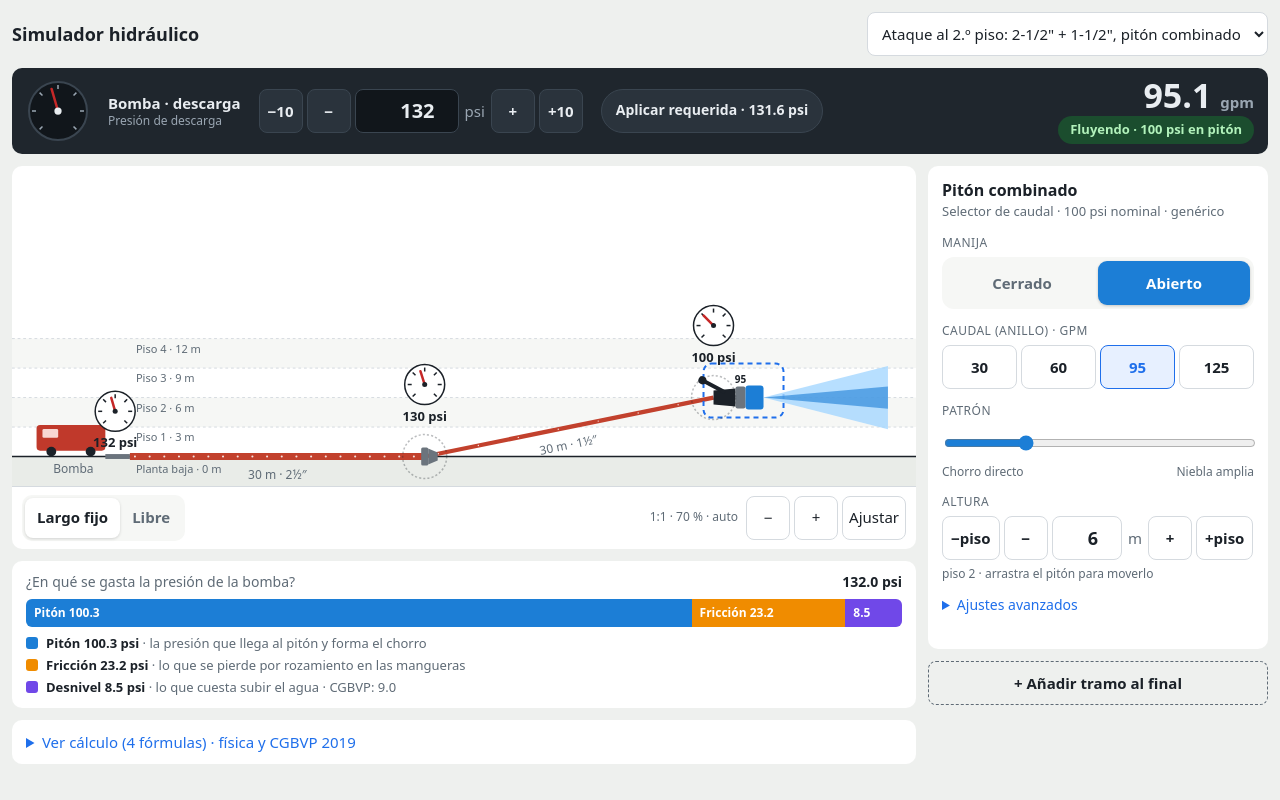
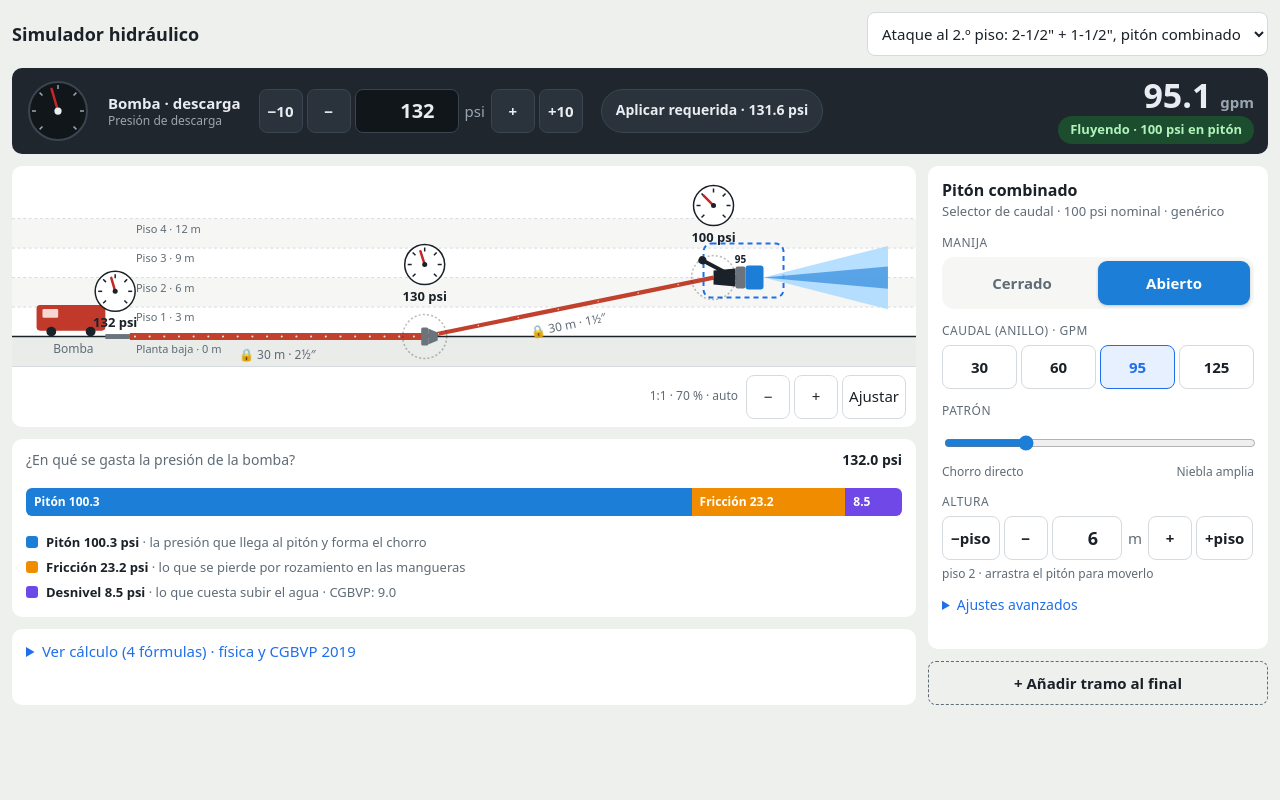
Before and after one commit to cbastiangs/simulador-hidraulico, a SvelteKit app: page / in a window 1280 px wide. Built offline with nearby package versions, Linux system fonts and the light colour scheme.

Commit message:
feat(app): per-hose length lock; canvas covers the lay without empty sky
The lock is a field on each hose (lengthFree), replacing the global toggle.
Canvas height follows the lay, min zoom 30%, toolbar opens upward when needed.

```diff
--- a/src/hydraulics/scenario.ts
+++ b/src/hydraulics/scenario.ts
@@ -51,6 +51,12 @@ export type ScenarioSection = {
    * than that means the hose has slack and is drawn sagging.
    */
   runM?: number;
+  /**
+   * Whether dragging a coupling may resize this hose (UX.md §2). Absent or
+   * false: the length is locked (a real hose does not stretch). Drawing and
+   * editing only; the hydraulics are unaffected.
+   */
+  lengthFree?: boolean;
 };
 
 /**
@@ -121,6 +127,11 @@ function oneOf<T extends string>(value: unknown, path: string, allowed: readonly
  * Any id string, known or not: ids are provenance only, and a row the
  * catalog drops later must not make old documents unreadable.
  */
+function boolFlag(value: unknown, path: string): boolean {
+  if (typeof value !== "boolean") throw new ScenarioError(path, "must be true or false");
+  return value;
+}
+
 function idOrNull(value: unknown, path: string) {
   if (value === null) return null;
   if (typeof value !== "string" || value.length > 100) throw new ScenarioError(path, "must be an id or null");
@@ -179,6 +190,7 @@ export function parseScenario(value: unknown): Scenario {
         frictionCoefficient: number(section.frictionCoefficient, `${path}.frictionCoefficient`, "zero or more"),
         lengthM: number(section.lengthM, `${path}.lengthM`, "zero or more"),
         endElevationM: number(section.endElevationM, `${path}.endElevationM`, "finite"),
+        ...(section.lengthFree === undefined ? {} : { lengthFree: boolFlag(section.lengthFree, `${path}.lengthFree`) }),
         ...(section.runM === undefined ? {} : { runM: number(section.runM, `${path}.runM`, "zero or more") }),
       };
     }),
--- a/src/lib/components/Canvas.svelte
+++ b/src/lib/components/Canvas.svelte
@@ -2,7 +2,6 @@
   import { HOSE_SIZES } from "$hydraulics/references.ts";
   import type { Scenario } from "$hydraulics/scenario.ts";
   import type { SeriesResult } from "$hydraulics/series.ts";
-  import type { LengthMode } from "$lib/edit.ts";
   import {
     PX_PER_M,
     fillViewport,
@@ -26,8 +25,7 @@
     selection,
     floorM = 3,
     resetKey,
-    mode,
-    onModeChange,
+    onToggleLock,
     onSelect,
     onMove,
     onToggleNozzle,
@@ -40,8 +38,8 @@
     floorM?: number;
     /** Changes when a new lay is loaded: auto-fit is restored. */
     resetKey: string;
-    mode: LengthMode;
-    onModeChange: (mode: LengthMode) => void;
+    /** Lock or unlock the length of section `i` (UX.md §2). */
+    onToggleLock: (i: number) => void;
     onSelect: (s: Selection) => void;
     /** Move the coupling at the end of a section to a horizontal run and height (edit.moveCoupling). */
     onMove: (sectionIndex: number, runM: number, elevationM: number) => void;
@@ -57,7 +55,9 @@
   let windowHeight = $state(800);
   let scroller: HTMLDivElement | undefined = $state();
   /** Below this the constant-size gauges crowd each other; the canvas scrolls sideways instead. */
-  const MIN_FIT_ZOOM = 0.55;
+  const MIN_FIT_ZOOM = 0.3;
+  /** Height of the on-canvas hose toolbar: a selected hose keeps the canvas tall enough to show it. */
+  const HOSE_BAR_PX = 180;
   let svg: SVGSVGElement | undefined = $state();
 
   // Dragging freezes the world and the zoom: refitting under the pointer would move the target.
@@ -89,12 +89,14 @@
     return Math.min(1.6, Math.max(MIN_FIT_ZOOM, Math.min(viewWidth / w, maxHeight / h)));
   });
   const canvasHeight = $derived(
-    Math.min(maxHeight, Math.max(320, (fitted.maxY - fitted.minY) * PX_PER_M * (frozen?.zoom ?? manualZoom ?? fitZoom) + 24)),
+    Math.min(maxHeight, Math.max(selection.kind === "section" ? HOSE_BAR_PX + 80 : 200, ((frozen?.bounds ?? fitted).maxY - (frozen?.bounds ?? fitted).minY) * PX_PER_M * (frozen?.zoom ?? manualZoom ?? fitZoom) + 24)),
   );
   const bounds = $derived(frozen?.bounds ?? fitted);
   const zoom = $derived(frozen?.zoom ?? manualZoom ?? fitZoom);
   /** Multiply screen-size things by k so they stay the same size at any zoom. */
   const k = $derived(1 / zoom);
+  /** Floor labels are constant-size: below this they would overlap, so they hide. */
+  const showFloorLabels = $derived(floorM * PX_PER_M * zoom >= 20);
 
   const layout = $derived(
     layoutWorld(
@@ -216,11 +218,11 @@
         {#each layout.floors as f (f.elevationM)}
           {#if f.number > 0}
             <line class="floor" x1="0" x2={layout.widthPx} y1={f.y} y2={f.y} stroke-width={k} />
-            <text class="floor-label" x={layout.xAt(0) + 6 * k} y={f.y + 14 * k}>Piso {f.number} · {f.elevationM} m</text>
+            {#if showFloorLabels}<text class="floor-label" x={layout.xAt(0) + 6 * k} y={f.y + 14 * k}>Piso {f.number} · {f.elevationM} m</text>{/if}
           {/if}
         {/each}
         <line class="ground-line" x1="0" x2={layout.widthPx} y1={layout.groundY} y2={layout.groundY} stroke-width={1.5 * k} />
-        <text class="floor-label" x={layout.xAt(0) + 6 * k} y={layout.groundY + 16 * k}>Planta baja · 0 m</text>
+        {#if showFloorLabels}<text class="floor-label" x={layout.xAt(0) + 6 * k} y={layout.groundY + 16 * k}>Planta baja · 0 m</text>{/if}
 
         <!-- Engine: tap to select the pump -->
         <g
@@ -268,7 +270,7 @@
             onkeydown={(e) => e.key === "Enter" && onSelect({ kind: "section", index: h.index })}
           />
           <text class="tag" transform={`translate(${h.labelX} ${h.labelY + 22 * k}) rotate(${Math.abs(h.angle) > 60 ? 0 : h.angle})`}>
-            {s.lengthM} m · {sizeLabel(s.diameterIn)}{h.slackM >= 0.5 ? ` · holgura ${h.slackM.toFixed(1)} m` : ""}
+            {s.lengthFree ? "🔓" : "🔒"} {s.lengthM} m · {sizeLabel(s.diameterIn)}{h.slackM >= 0.5 ? ` · holgura ${h.slackM.toFixed(1)} m` : ""}
           </text>
         {/each}
 
@@ -331,7 +333,8 @@
       {#if selectedHose && dragging === null}
         {@const i = selectedHose.index}
         {@const s = scenario.sections[i]}
-        <div class="hose-bar" style:left={`${selectedHose.labelX * zoom}px`} style:top={`${selectedHose.labelY * zoom + 34}px`}>
+        {@const up = selectedHose.labelY * zoom + 34 + HOSE_BAR_PX > layout.heightPx * zoom}
+        <div class="hose-bar" class:up style:left={`${selectedHose.labelX * zoom}px`} style:top={`${selectedHose.labelY * zoom + (up ? -26 : 34)}px`}>
           <div class="chips" role="radiogroup" aria-label="Diámetro del tramo">
             {#each HOSE_SIZES as size (size.id)}
               <button type="button" role="radio" aria-checked={s.hoseSizeId === size.id} class:on={s.hoseSizeId === size.id} onclick={() => onHoseSize(i, size.id)}>{chipLabel(size)}</button>
@@ -341,6 +344,7 @@
             <button type="button" aria-label="Acortar 15 m" onclick={() => onLength(i, s.lengthM - 15)}>−15 m</button>
             <span class="len">{s.lengthM} m</span>
             <button type="button" aria-label="Alargar 15 m" onclick={() => onLength(i, s.lengthM + 15)}>+15 m</button>
+            <button type="button" class="lock" class:on={!s.lengthFree} aria-pressed={!s.lengthFree} onclick={() => onToggleLock(i)}>{s.lengthFree ? "🔓 Libre" : "🔒 Largo fijo"}</button>
           </div>
         </div>
       {/if}
@@ -348,10 +352,6 @@
   </div>
   <!-- Controls live below the drawing, never over it. -->
   <div class="toolbar">
-  <div class="mode" role="radiogroup" aria-label="Arrastre de acoples">
-    <button type="button" role="radio" aria-checked={mode === "tether"} class:on={mode === "tether"} onclick={() => onModeChange("tether")}>Largo fijo</button>
-    <button type="button" role="radio" aria-checked={mode === "free"} class:on={mode === "free"} onclick={() => onModeChange("free")}>Libre</button>
-  </div>
   <span class="badge">1:1 · {Math.round(zoom * 100)} %{manualZoom === null ? " · auto" : ""}</span>
   <div class="zoom">
     <button type="button" aria-label="Alejar" onclick={() => setManualZoom(zoom / 1.25)}>−</button>
@@ -363,7 +363,7 @@
 
 <style>
   .canvas { position: relative; background: var(--surface); border-radius: var(--radius); overflow: hidden; }
-  .scroller { width: 100%; overflow: auto; }
+  .scroller { width: 100%; overflow: auto; transition: height 0.2s ease; }
   .stage { position: relative; }
   svg { display: block; user-select: none; }
   .band { fill: var(--band); }
@@ -388,6 +388,7 @@
   .handle { fill: transparent; stroke: var(--ink); stroke-opacity: 0.3; stroke-dasharray: 3 3; cursor: grab; touch-action: none; outline: none; }
   .handle.active, .handle:focus-visible { stroke: var(--accent); stroke-opacity: 1; cursor: grabbing; }
   .drag-label { font-size: calc(13px * var(--k)); font-weight: 700; text-anchor: middle; fill: var(--accent); }
+  .hose-bar.up { transform: translate(-50%, -100%); }
   .hose-bar { position: absolute; transform: translateX(-50%); display: grid; gap: 4px; justify-items: center; background: var(--surface); border: 1px solid var(--line); border-radius: 10px; padding: 6px; box-shadow: 0 4px 14px rgba(0, 0, 0, 0.15); z-index: 2; }
   .chips { display: flex; gap: 4px; align-items: center; flex-wrap: wrap; justify-content: center; }
   .chips button { min-height: 36px; min-width: 40px; padding: 0 8px; border-radius: 8px; border: 1px solid var(--line); background: var(--surface); font-weight: 600; font-size: 13px; cursor: pointer; }
@@ -395,9 +396,7 @@
   .len { font-weight: 700; min-width: 3.5rem; text-align: center; }
   .toolbar { display: flex; flex-wrap: wrap; gap: 8px; align-items: center; padding: 8px 10px; border-top: 1px solid var(--line); }
   .badge { font-size: 12px; color: var(--muted); margin-left: auto; }
-  .mode { display: flex; background: var(--band); border-radius: 10px; padding: 3px; }
-  .mode button { min-height: 40px; padding: 0 12px; border: 0; border-radius: 8px; background: transparent; color: var(--muted); font-weight: 600; cursor: pointer; }
-  .mode .on { background: var(--surface); color: var(--ink); box-shadow: 0 1px 3px rgba(0, 0, 0, 0.15); }
+  .lock.on { background: var(--surface); border-color: var(--accent); }
   .zoom { display: flex; gap: 4px; }
   .zoom button { min-width: 44px; height: 44px; border-radius: 8px; border: 1px solid var(--line); background: var(--surface); cursor: pointer; }
 </style>
--- a/src/lib/edit.ts
+++ b/src/lib/edit.ts
@@ -46,6 +46,14 @@ export function setSourcePressure(scenario: Scenario, pressurePsi: number): Scen
  */
 export type LengthMode = "tether" | "free";
 
+/** A hose's length lock is its own property: locked unless `lengthFree`. */
+export const modeOf = (section: { lengthFree?: boolean }): LengthMode => (section.lengthFree ? "free" : "tether");
+
+/** Locks or unlocks the length of section `i` (a lock icon on the hose). */
+export function toggleLengthLock(scenario: Scenario, i: number): Scenario {
+  return withSection(scenario, i, (s) => (s.lengthFree ? { ...s, lengthFree: false } : { ...s, lengthFree: true }));
+}
+
 const startElevationM = (scenario: Scenario, i: number) => (i === 0 ? 0 : scenario.sections[i - 1].endElevationM);
 
 /**
@@ -57,9 +65,9 @@ export function moveCoupling(
   scenario: Scenario,
   i: number,
   target: { runM: number; elevationM: number },
-  mode: LengthMode,
 ): Scenario {
   const section = scenario.sections[i];
+  const mode = modeOf(section);
   const start = startElevationM(scenario, i);
   let run = Math.max(0, target.runM);
   let rise = within(target.elevationM, LIMITS.elevationM) - start;
@@ -86,14 +94,15 @@ export function moveCoupling(
  * slides along its reach) and a slack one keeps its horizontal position;
  * free mode keeps the position and resizes the hose.
  */
-export function setEndElevation(scenario: Scenario, i: number, endElevationM: number, mode: LengthMode): Scenario {
+export function setEndElevation(scenario: Scenario, i: number, endElevationM: number): Scenario {
   const section = scenario.sections[i];
+  const mode = modeOf(section);
   const run = runsOf(scenario.sections)[i];
   const rise = section.endElevationM - startElevationM(scenario, i);
   const taut = section.lengthM - Math.hypot(run, rise) < 0.05;
   const newRise = within(endElevationM, LIMITS.elevationM) - startElevationM(scenario, i);
   const runM = mode === "tether" && taut ? tautRunM(section.lengthM, newRise) : run;
-  return moveCoupling(scenario, i, { runM, elevationM: endElevationM }, mode);
+  return moveCoupling(scenario, i, { runM, elevationM: endElevationM });
 }
 
 /**
--- a/src/routes/+page.svelte
+++ b/src/routes/+page.svelte
@@ -22,7 +22,6 @@
   let scenario: Scenario = $state.raw(presets[0].scenario);
   let selection: Selection = $state({ kind: "nozzle" });
   // How dragging and height edits treat hose length (UX.md §2); fixed length by default.
-  let mode: edit.LengthMode = $state("tether");
 
   const result = $derived(solveScenario(scenario));
   const reference = $derived(solveScenario(scenario, "cgbvp-2019"));
@@ -59,9 +58,8 @@
       {selection}
       resetKey={`${presetId}#${loads}`}
       onSelect={(s) => (selection = s)}
-      {mode}
-      onModeChange={(m) => (mode = m)}
-      onMove={(i, runM, elevationM) => (scenario = edit.moveCoupling(scenario, i, { runM, elevationM }, mode))}
+      onMove={(i, runM, elevationM) => (scenario = edit.moveCoupling(scenario, i, { runM, elevationM }))}
+      onToggleLock={(i) => (scenario = edit.toggleLengthLock(scenario, i))}
       onHoseSize={(i, id) => (scenario = edit.setSectionHose(scenario, i, id))}
       onLength={(i, m) => (scenario = edit.setSectionLength(scenario, i, m))}
       onToggleNozzle={() => (scenario = edit.setNozzleOpen(scenario, !scenario.nozzle.open))}
@@ -69,7 +67,7 @@
   </div>
 
   <div class="side">
-    <Inspector {scenario} {selection} {mode} onchange={(s) => (scenario = s)} onSelect={(s) => (selection = s)} />
+    <Inspector {scenario} {selection} onchange={(s) => (scenario = s)} onSelect={(s) => (selection = s)} />
     <button type="button" class="add" onclick={addSection}>+ Añadir tramo al final</button>
   </div>
 
@@ -100,6 +98,7 @@
     margin: 0 auto;
     grid-template-columns: minmax(0, 1fr) 340px;
     grid-template-areas: "top top" "pump pump" "canvas side" "results side";
+    grid-template-rows: auto auto auto 1fr;
   }
   .top { grid-area: top; display: flex; flex-wrap: wrap; gap: 8px 12px; align-items: center; justify-content: space-between; }
   .top h1 { margin: 0; font-size: 18px; }
```
Also changed, not shown: src/lib/components/Inspector.svelte (+3 -5 lines), 1 other file (tests, documents, lock files or other folders).
